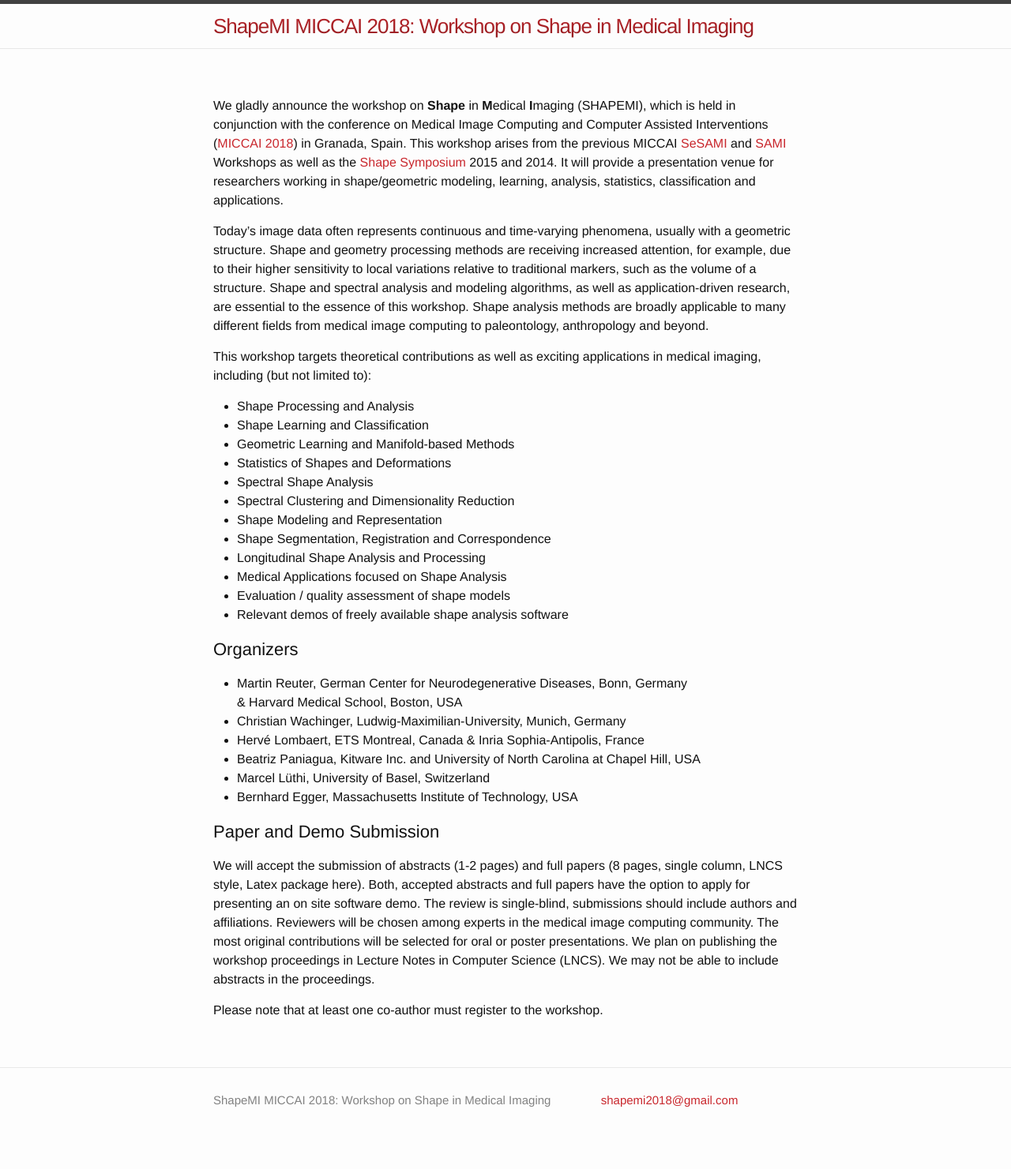
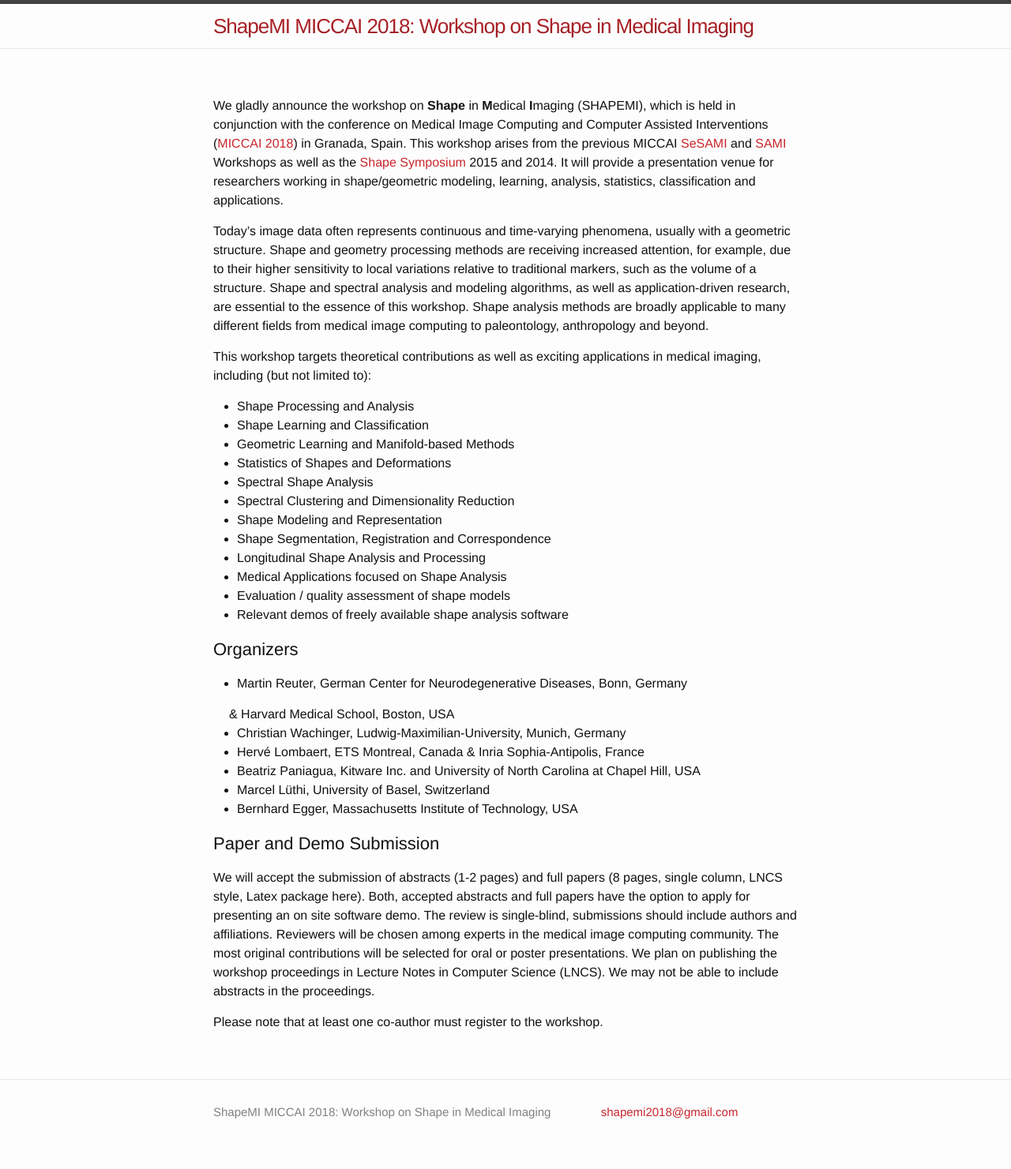
Before and after one commit to shapemi/shapemi2020, a Jekyll site: the page built from index.md, in a window 1280 px wide. Shown: the whole page at 79% size. Built offline with Jekyll 4.4.1, drawn with Linux system fonts in a browser that asks for light colours; our own code applies the rules of GitHub Pages for plain Markdown files.

Commit message:
Update index.md

```diff
--- a/index.md
+++ b/index.md
@@ -20,7 +20,7 @@
 
 # Organizers
 - Martin Reuter, German Center for Neurodegenerative Diseases, Bonn, Germany <br/>
- & Harvard Medical School, Boston, USA
+<div style="text-indent:20px;">& Harvard Medical School, Boston, USA</div>
 - Christian Wachinger, Ludwig-Maximilian-University, Munich, Germany
 - Hervé Lombaert, ETS Montreal, Canada & Inria Sophia-Antipolis, France
 - Beatriz Paniagua, Kitware Inc. and University of North Carolina at Chapel Hill, USA
```
